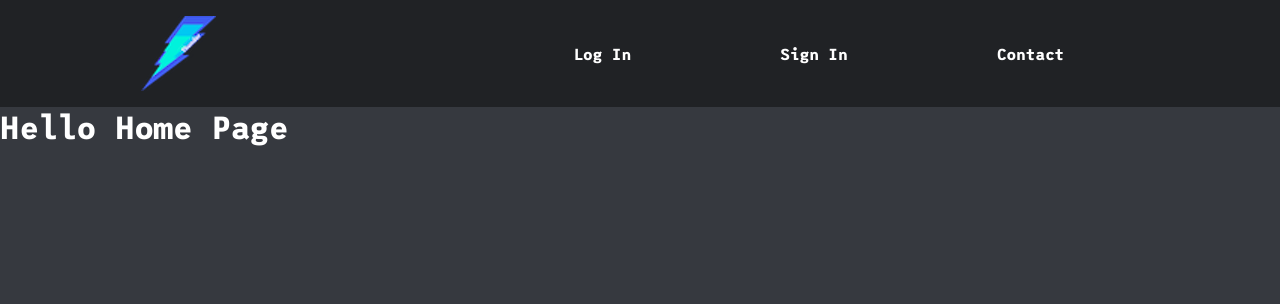
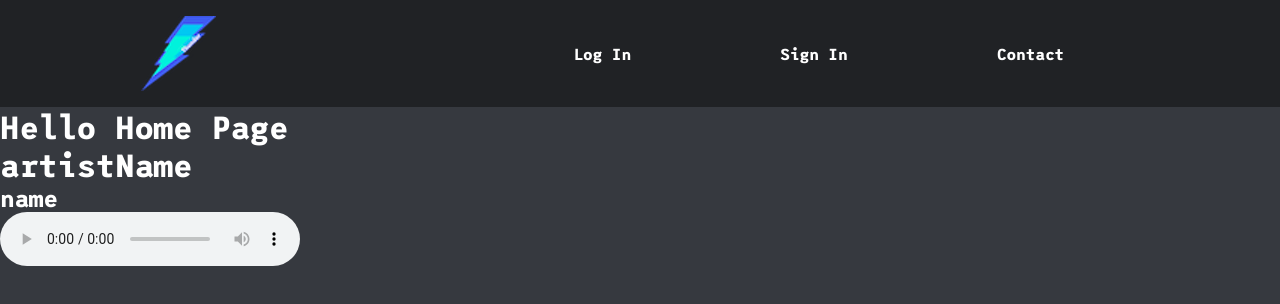
Before and after one commit to clrko/wild-thunder, a React (Create React App) app: page /home/1 in a window 1280 px wide. Shown: the top 304 px of the page. Built offline with nearby package versions, Linux system fonts and the light colour scheme.

Commit message:
Initiating the structure of the file

```diff
--- a/package.json
+++ b/package.json
@@ -10,6 +10,7 @@
     "@testing-library/jest-dom": "^4.2.4",
     "@testing-library/react": "^9.5.0",
     "@testing-library/user-event": "^7.2.1",
+    "axios": "^0.19.2",
     "react": "^16.13.1",
     "react-dom": "^16.13.1",
     "react-r": "^2.0.0-rc02",
--- a/src/App.js
+++ b/src/App.js
@@ -5,6 +5,7 @@ import Home from './components/pages/Home';
 import ThemePage from './components/pages/ThemePage';
 import SignIn from './components/pages/SignIn';
 import Contact from './components/pages/Contact';
+import GameSession from './components/pages/GameSession';
 
 
 class App extends Component {
@@ -18,6 +19,7 @@ class App extends Component {
           <Route path="/contact/:pseudo" component={Contact}/>
           <Route path="/home/:pseudo" component={Home}/>
         </Switch>
+        <GameSession />
       </BrowserRouter>
     );
   }
--- a/src/components/pages/GameSession.js
+++ b/src/components/pages/GameSession.js
@@ -8,7 +8,15 @@ const genresCode = "g.5"
 class GameSession extends React.Component {
     render() {
         return (
-
+            <div className="container">
+                <h1>{"artistName"}</h1>
+                <h2>{"name"}</h2>
+                <div id="tracks-container">
+                    <audio id="audioPlayer" src={""} controls>
+                        <source type="audio/mpeg" />
+                    </audio>
+                </div>
+            </div>
         )
     }
 }
```
